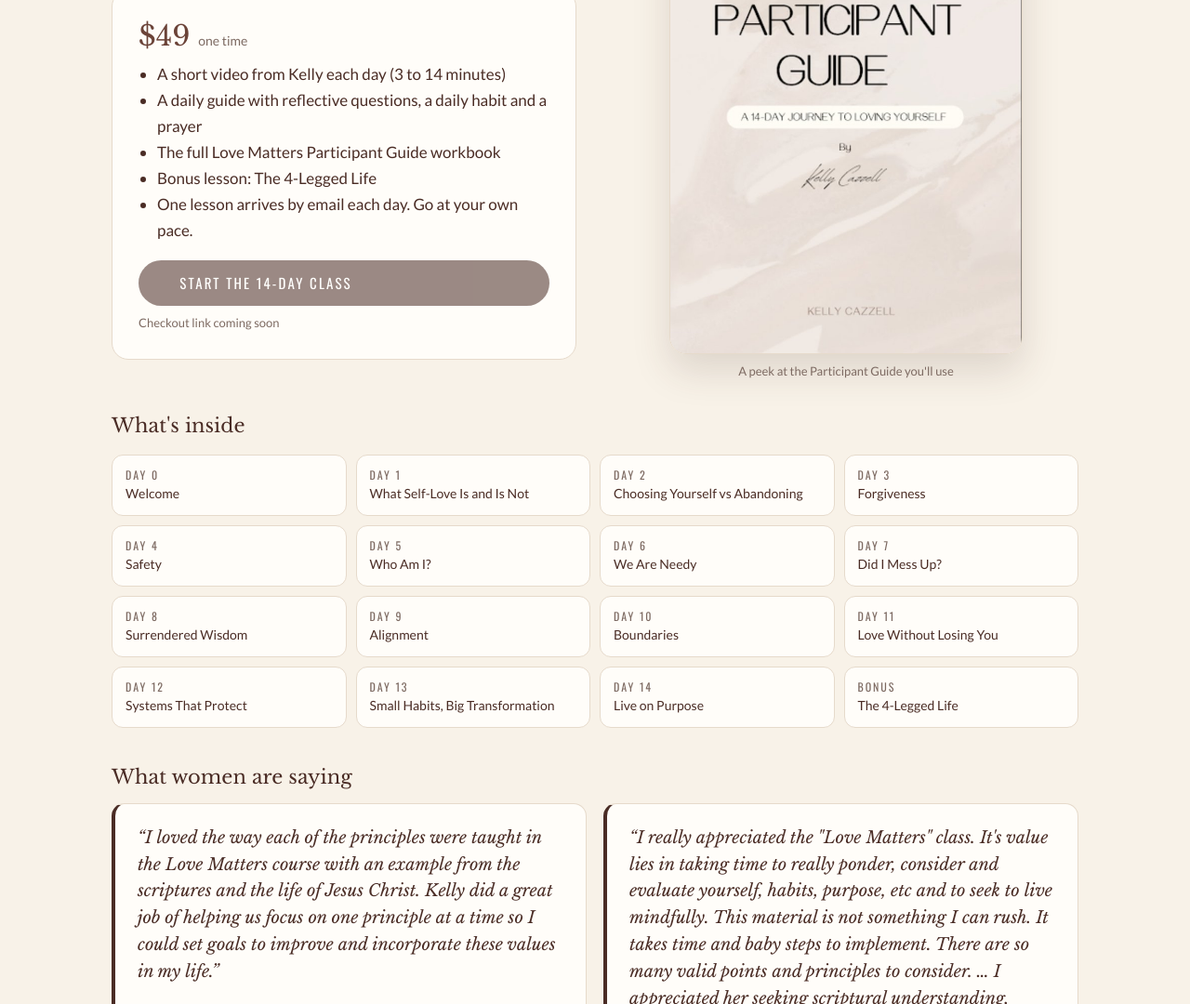
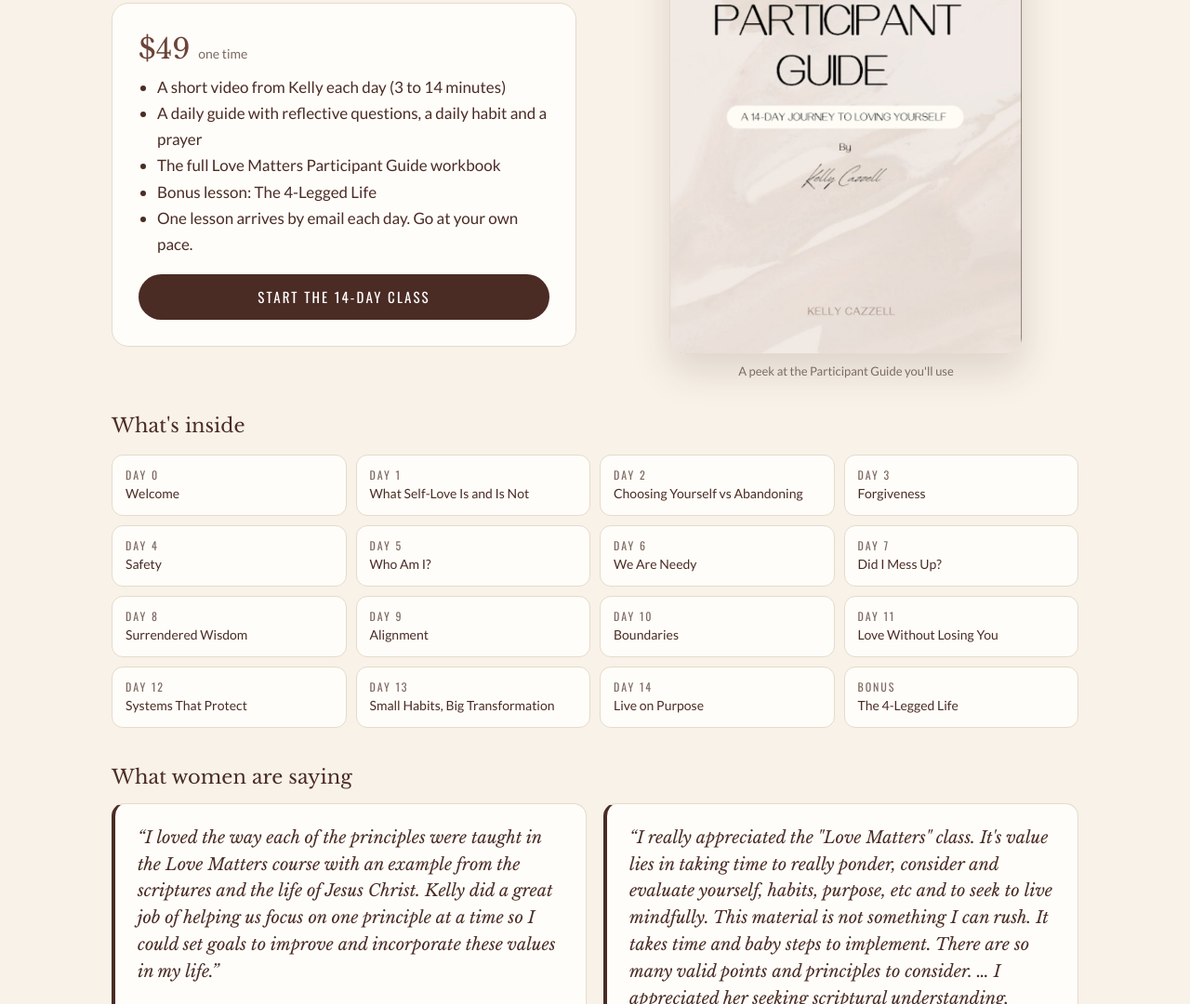
Before and after one commit to handledhq/love-matters, a plain HTML site: page classes/index.html in a window 1280 px wide. Shown: the part 1299-2379 px from the top of the page at 93% size. Drawn offline with nearby package versions, Linux system fonts and the light colour scheme.

Commit message:
Add Kelly's live $49 Stripe checkout link
Co-Authored-By: Claude Opus 5.5 <noreply@anthropic.com>

```diff
--- a/classes/index.html
+++ b/classes/index.html
@@ -22,7 +22,7 @@
 <div class="grid2"><div><p class="eyebrow">Self-paced · 14 days + bonus</p><h2>Love Matters: A 14-Day Journey to Loving Yourself</h2>
 <div class="card" style="margin:14px 0"><div class="price">$49 <small>one time</small></div>
 <ul><li>A short video from Kelly each day (3 to 14 minutes)</li><li>A daily guide with reflective questions, a daily habit and a prayer</li><li>The full Love Matters Participant Guide workbook</li><li>Bonus lesson: The 4-Legged Life</li><li>One lesson arrives by email each day. Go at your own pace.</li></ul>
-<a class="btn soon " aria-disabled="true">Start the 14-Day Class</a><div class="note">Checkout link coming soon</div></div></div>
+<a class="btn " href="https://buy.stripe.com/9B6dRbeFs1D49D13EW8N200">Start the 14-Day Class</a></div></div>
 <figure style="margin:0"><img src="../img/guide-cover.jpg" alt="Love Matters Participant Guide cover" style="border-radius:18px;border:1px solid var(--line);max-width:380px;margin:0 auto;box-shadow:0 18px 40px rgba(74,44,37,.15)"><figcaption class="note" style="text-align:center">A peek at the Participant Guide you'll use</figcaption></figure></div>
 <h3 style="margin-top:34px">What's inside</h3><div class="days"><div><b>DAY 0</b>Welcome</div><div><b>DAY 1</b>What Self-Love Is and Is Not</div><div><b>DAY 2</b>Choosing Yourself vs Abandoning</div><div><b>DAY 3</b>Forgiveness</div><div><b>DAY 4</b>Safety</div><div><b>DAY 5</b>Who Am I?</div><div><b>DAY 6</b>We Are Needy</div><div><b>DAY 7</b>Did I Mess Up?</div><div><b>DAY 8</b>Surrendered Wisdom</div><div><b>DAY 9</b>Alignment</div><div><b>DAY 10</b>Boundaries</div><div><b>DAY 11</b>Love Without Losing You</div><div><b>DAY 12</b>Systems That Protect</div><div><b>DAY 13</b>Small Habits, Big Transformation</div><div><b>DAY 14</b>Live on Purpose</div><div><b>BONUS</b>The 4-Legged Life</div></div>
 <h3 style="margin-top:40px">What women are saying</h3><div class="quotes"><blockquote class="quote"><p>“I loved the way each of the principles were taught in the Love Matters course with an example from the scriptures and the life of Jesus Christ. Kelly did a great job of helping us focus on one principle at a time so I could set goals to improve and incorporate these values in my life.”</p><cite>— Yvonne M.</cite></blockquote><blockquote class="quote"><p>“I really appreciated the &quot;Love Matters&quot; class. It&#x27;s value lies in taking time to really ponder, consider and evaluate yourself, habits, purpose, etc and to seek to live mindfully.  This material is not something I can rush. It takes time and baby steps to implement. There are so many valid points and principles to consider. … I appreciated her seeking scriptural understanding, insight and validation for the principles discussed and seeking to use Christ as the ultimate example. Thank you, Kelly, for sharing a meaningful and insightful tool for my use and benefit!”</p><cite>— Cynde L.</cite></blockquote></div>
```
